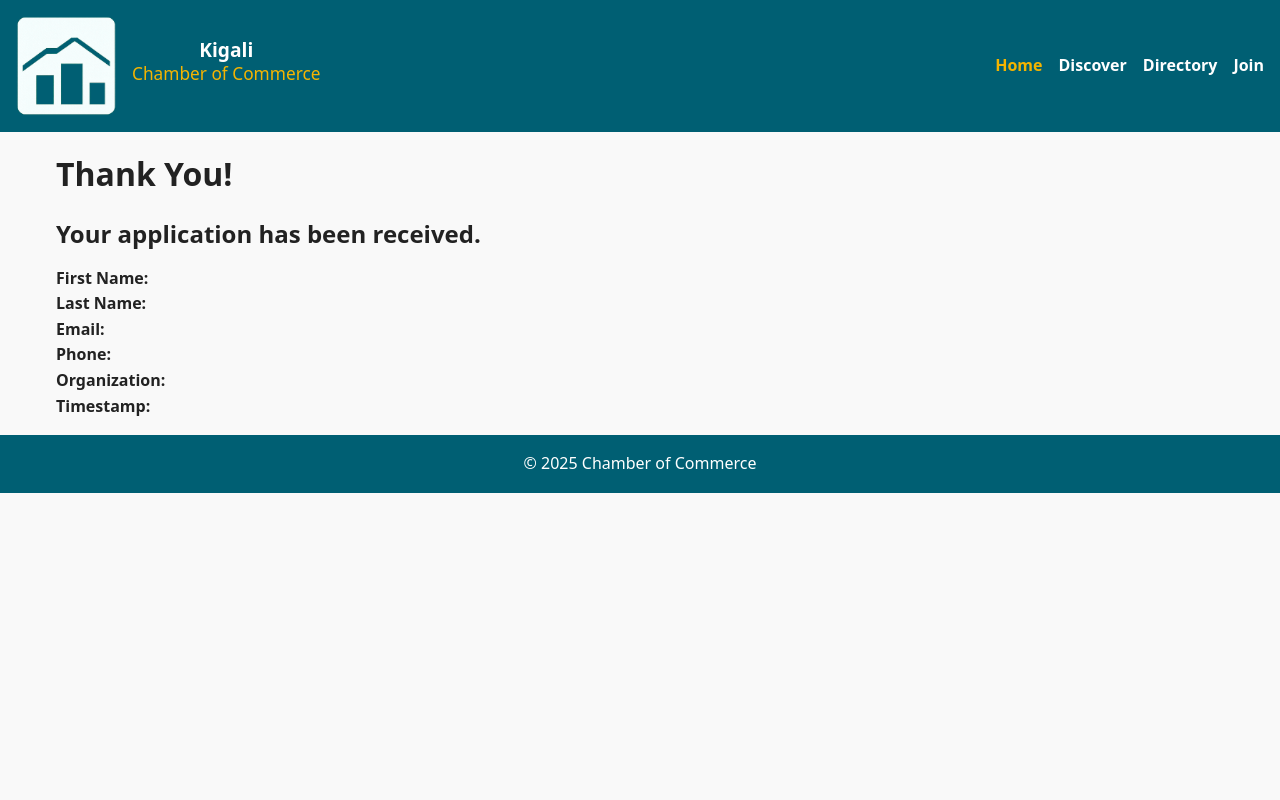
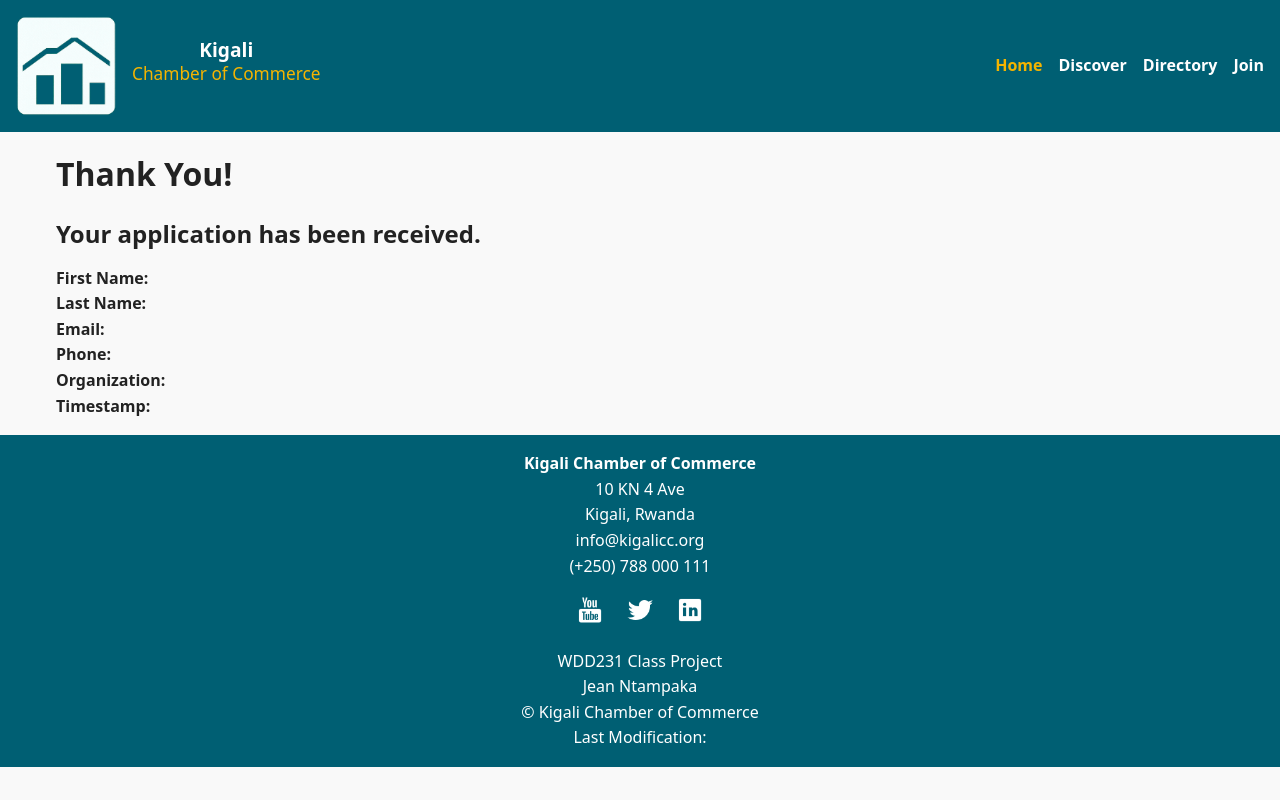
Before and after one commit to jeanntampaka/wdd231, a plain HTML site: page chamber/thankyou.html in a window 1280 px wide. Drawn offline with Linux system fonts and the light colour scheme.

Commit message:
Thank you page footer

```diff
--- a/chamber/thankyou.html
+++ b/chamber/thankyou.html
@@ -33,7 +33,23 @@
     <p><strong>Organization:</strong> <span id="organization"></span></p>
     <p><strong>Timestamp:</strong> <span id="timestamp"></span></p>
   </main>
-  <footer><p>&copy; 2025 Chamber of Commerce</p></footer>
+  <footer>
+    <div class="footer-info">
+      <address>
+        <strong>Kigali Chamber of Commerce</strong><br>
+        10 KN 4 Ave<br>
+        Kigali, Rwanda<br>
+        info@kigalicc.org<br>
+        (+250) 788 000 111
+      </address>
+      <div class="social">
+        <img src="images/youtube.png" alt="YouTube">
+        <img src="images/twitter.png" alt="Twitter">
+        <img src="images/linkedin.png" alt="LinkedIn">
+      </div>
+    </div>
+    <p>WDD231 Class Project<br>Jean Ntampaka<br>&copy; <span id="year"></span> Kigali Chamber of Commerce<br>Last Modification: <span id="lastModified"></span></p>
+  </footer>
   <script>
     const params = new URLSearchParams(window.location.search);
     document.getElementById('fname').textContent = params.get('fname');
```
